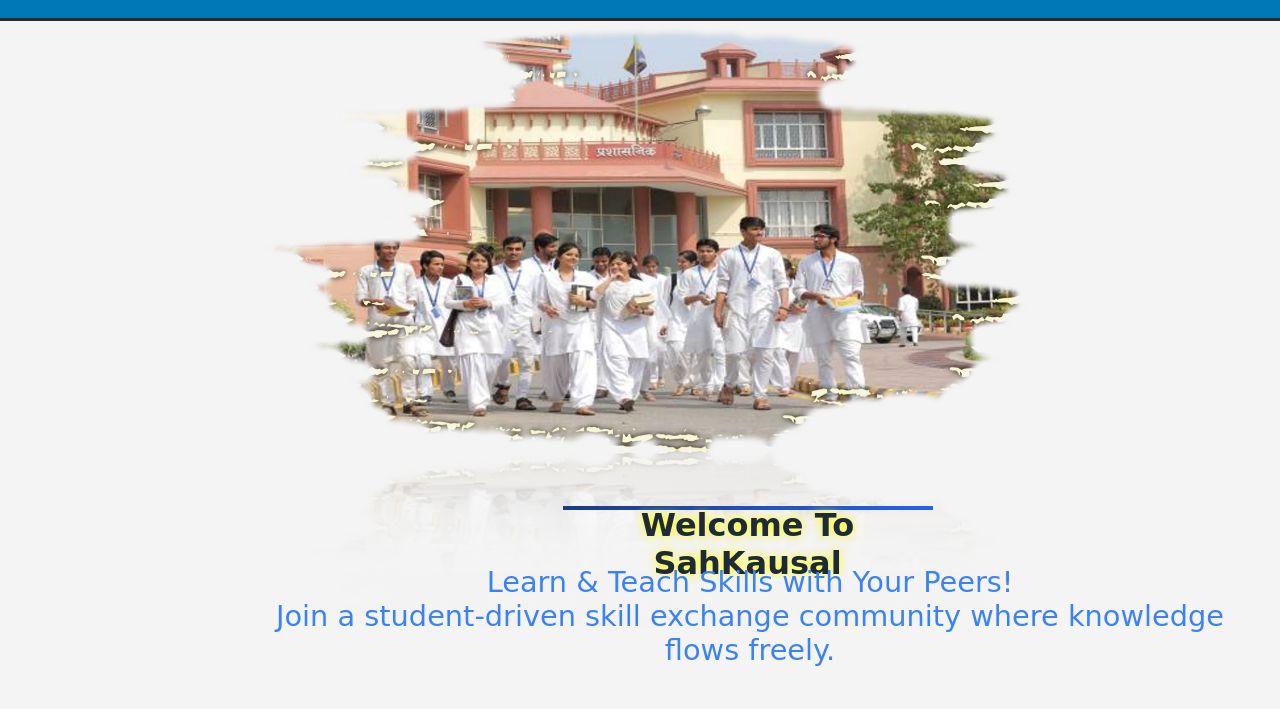
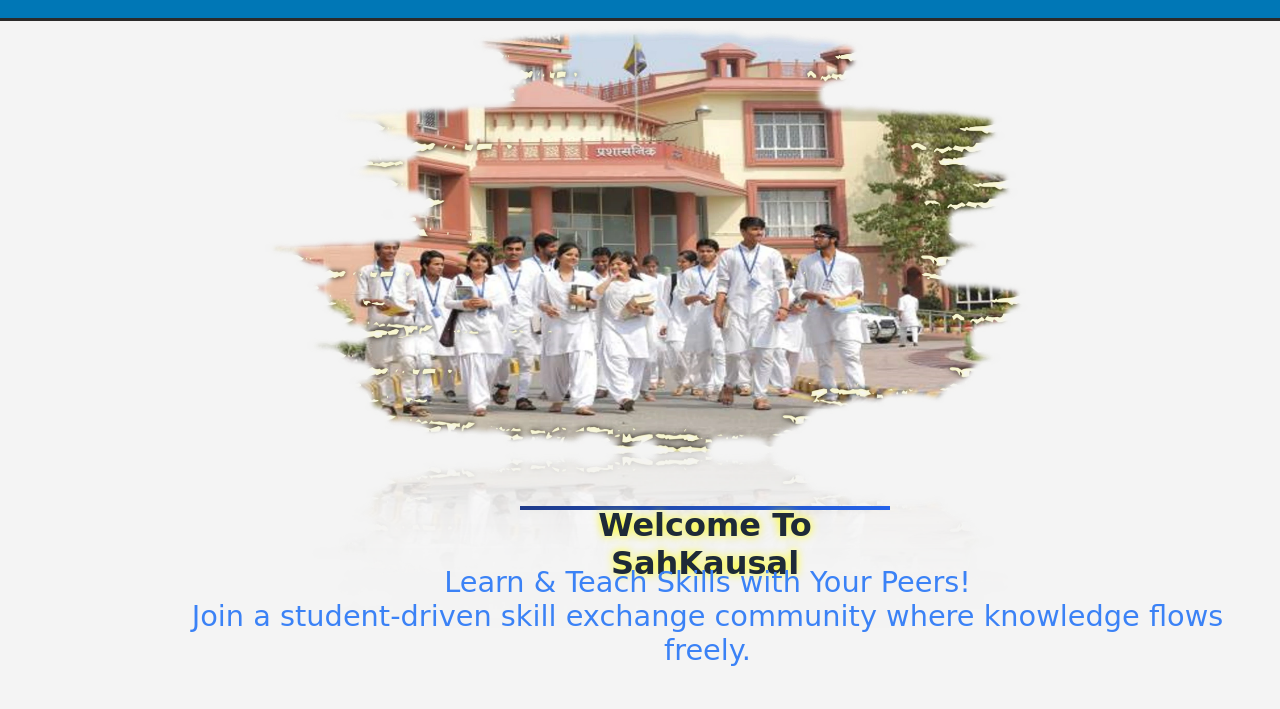
Before and after one commit to Codey-Saroj/Sahkausal-Website, a plain HTML site: page index.html in a window 1280 px wide. Shown: the part 59-768 px from the top of the page. Drawn offline with Linux system fonts and the light colour scheme.

Commit message:
updated style.css

```diff
--- a/style.css
+++ b/style.css
@@ -154,7 +154,7 @@
 .subtitle {
   position: absolute;
   top: 540px;
-  left: 215px;
+  left: 130px;
 
   text-align: center;
   margin: 20px;
```
